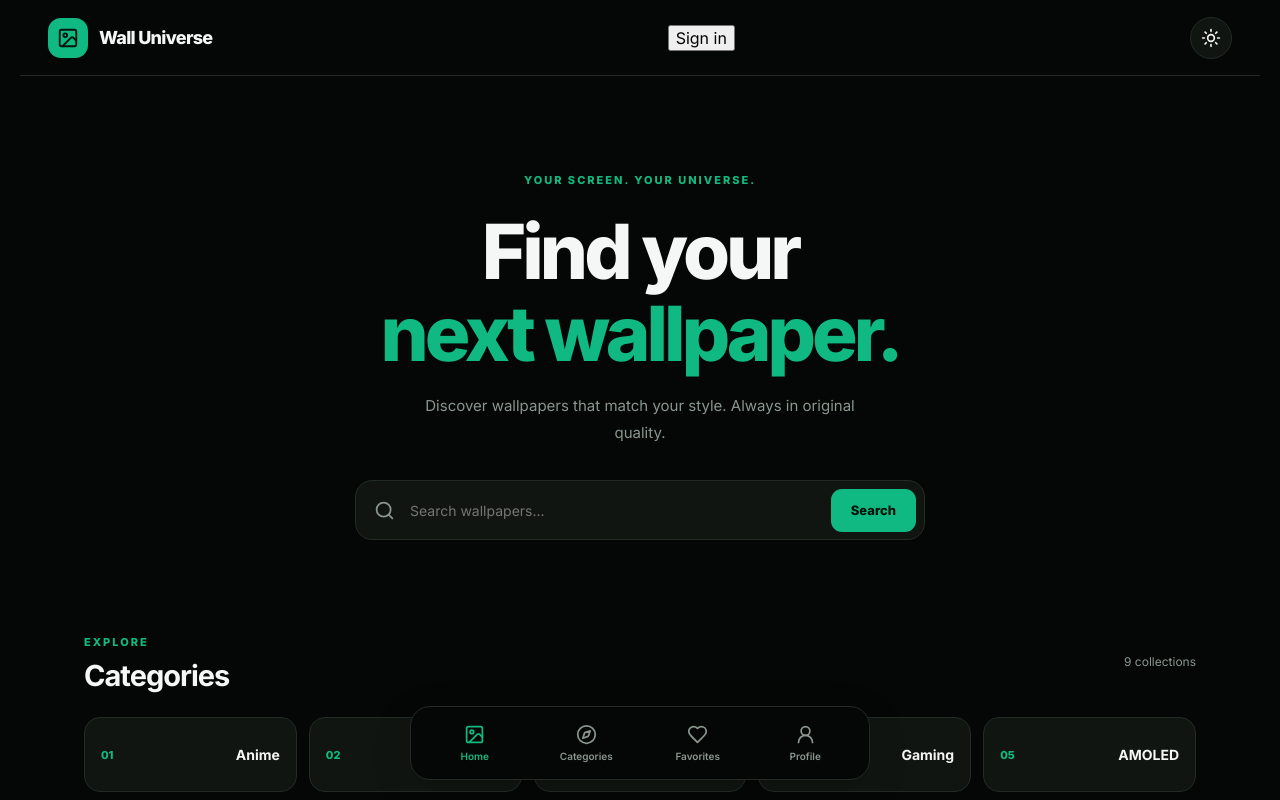
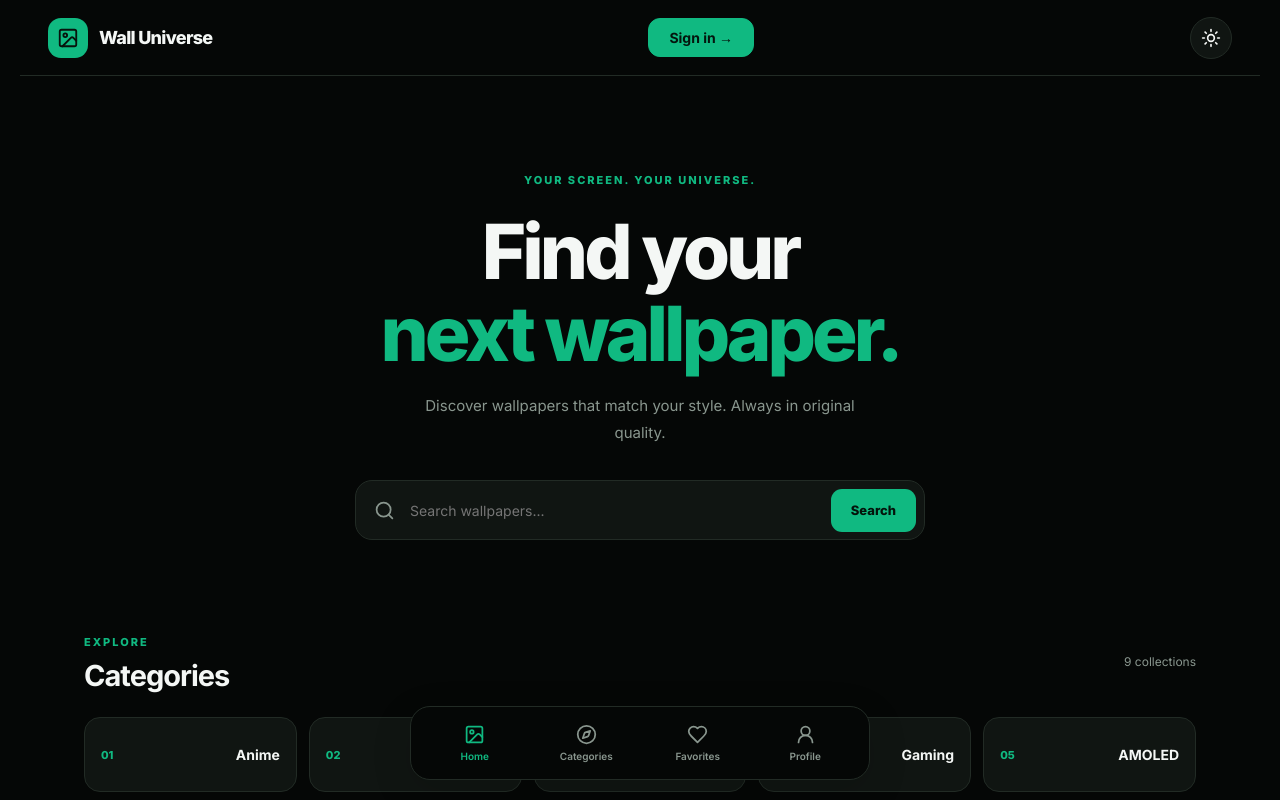
Before and after one commit to SeneshChamindu/wall-universe, a React (Vite) app: page / in a window 1280 px wide. Shown: the top 800 px of the page. Built offline with nearby package versions, Linux system fonts and the light colour scheme; no server answers.

Commit message:
Style sign-in button with padding and colors
Updated the sign-in button with styles for better appearance.

```diff
--- a/src/App.jsx
+++ b/src/App.jsx
@@ -62,8 +62,21 @@ if (window.location.pathname === '/admin') {
              <strong>Wall Universe</strong>
           </span>
         </a>
-        <button onClick={() => window.location.href = '/login'}>
-  Sign in
+        <button
+  onClick={() => window.location.href = '/login'}
+  style={{
+    padding: '10px 20px',
+    borderRadius: '12px',
+    border: '1px solid #10B981',
+    background: '#10B981',
+    color: '#04150D',
+    fontWeight: 700,
+    fontSize: '14px',
+    cursor: 'pointer',
+    transition: '0.2s'
+  }}
+>
+  Sign in →
 </button>
 
         <button
```
